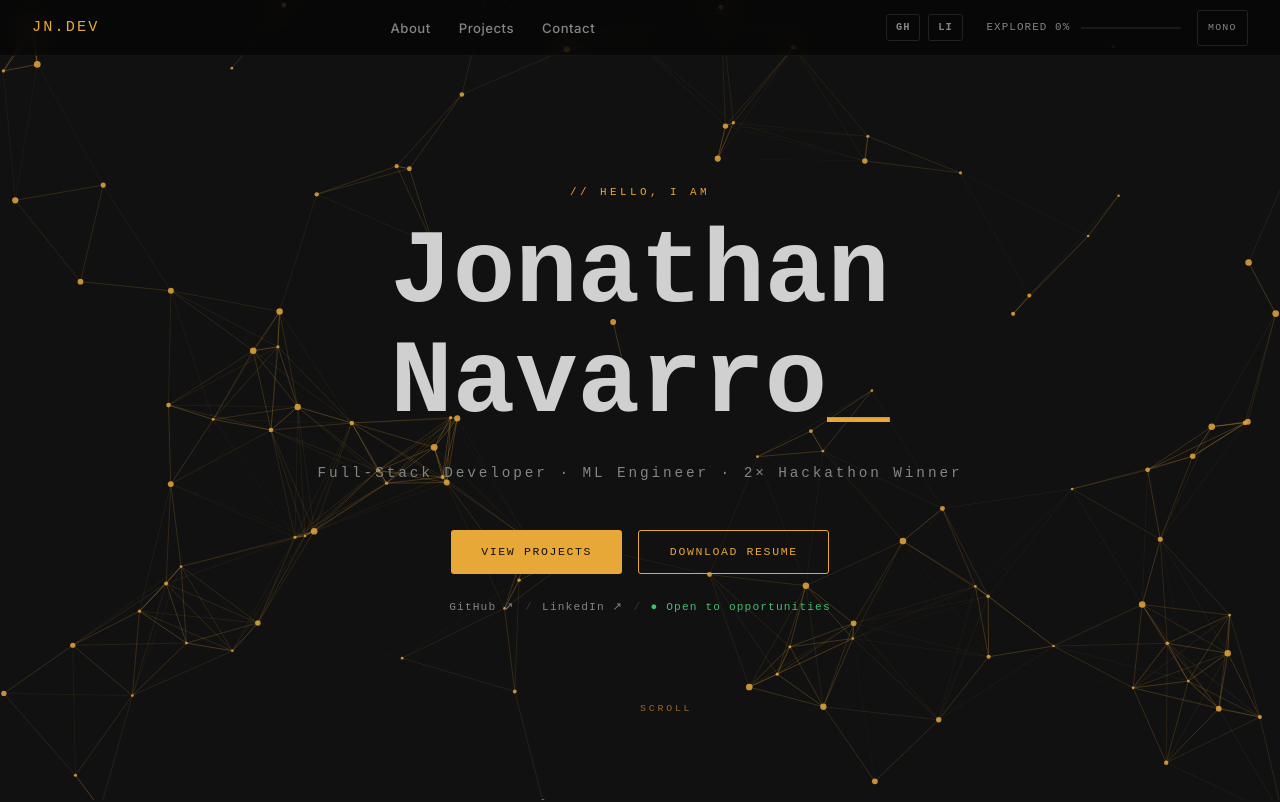
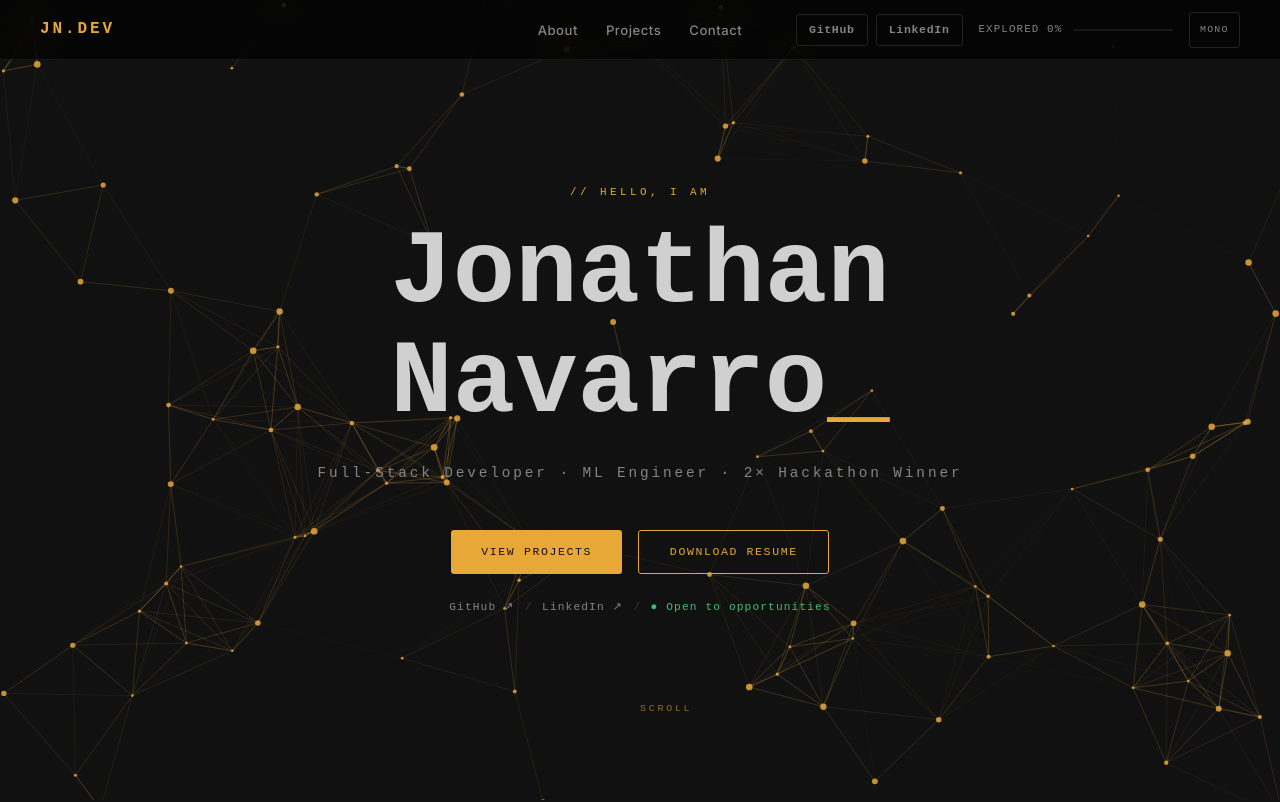
Before and after one commit to Grimgear76/Jonathan-Navarro-Portfolio, a React (Vite) app in the folder frontend/: page / in a window 1280 px wide. Shown: the top 802 px of the page. Built offline with nearby package versions, Linux system fonts and the light colour scheme.

Commit message:
small changes to formatting

```diff
--- a/frontend/src/components/AmbientOverlay.css
+++ b/frontend/src/components/AmbientOverlay.css
@@ -6,8 +6,7 @@
   transition: background 0.8s ease;
 }
 
-/* Light/mono mode: multiply blend tints the warm-white bg instead of washing out */
+/* Light/mono mode: lower opacity to stay subtle on white without a blend mode */
 [data-theme="mono"] .ambient-overlay {
-  mix-blend-mode: multiply;
-  opacity: 0.85;
+  opacity: 0.55;
 }
--- a/frontend/src/components/Navbar.css
+++ b/frontend/src/components/Navbar.css
@@ -4,16 +4,15 @@
   left: 0;
   right: 0;
   z-index: 100;
-  display: flex;
+  display: grid;
+  grid-template-columns: 1fr auto 1fr;
   align-items: center;
-  justify-content: space-between;
-  padding: 0 2rem;
-  height: 56px;
-  background: rgba(0, 0, 0, 0.55);
-  backdrop-filter: blur(12px);
-  -webkit-backdrop-filter: blur(12px);
-  border-bottom: 1px solid rgba(255, 255, 255, 0.05);
-  gap: 1.5rem;
+  padding: 0 2.5rem;
+  height: 60px;
+  background: rgba(0, 0, 0, 0.65);
+  backdrop-filter: blur(16px);
+  -webkit-backdrop-filter: blur(16px);
+  border-bottom: 1px solid rgba(255, 255, 255, 0.07);
 }
 
 [data-theme="mono"] .navbar {
@@ -25,8 +24,9 @@
 .navbar-logo {
   font-family: var(--font-mono);
   color: var(--accent);
-  font-size: 0.95rem;
-  letter-spacing: 0.14em;
+  font-size: 1rem;
+  letter-spacing: 0.18em;
+  font-weight: 700;
   transition: color 0.3s ease;
   flex-shrink: 0;
 }
@@ -37,7 +37,6 @@
   align-items: center;
   gap: 0.25rem;
   list-style: none;
-  flex: 1;
   justify-content: center;
 }
 
@@ -65,30 +64,41 @@
   background: rgba(0, 0, 0, 0.05);
 }
 
+/* ── Right group (social + controls) ── */
+.navbar-end {
+  display: flex;
+  align-items: center;
+  justify-content: flex-end;
+  gap: 1rem;
+}
+
 /* ── Social links ── */
 .navbar-social {
   display: flex;
   align-items: center;
   gap: 0.5rem;
-  flex-shrink: 0;
 }
 
 .navbar-social-link {
   font-family: var(--font-mono);
-  font-size: 0.65rem;
-  font-weight: 700;
-  letter-spacing: 0.1em;
+  font-size: 0.72rem;
+  font-weight: 600;
+  letter-spacing: 0.06em;
   color: var(--text-muted);
   text-decoration: none;
   border: 1px solid var(--border);
   border-radius: var(--radius);
-  padding: 0.25rem 0.55rem;
-  transition: color 0.2s ease, border-color 0.2s ease;
+  padding: 0.3rem 0.75rem;
+  height: 32px;
+  display: flex;
+  align-items: center;
+  transition: color 0.2s ease, border-color 0.2s ease, background 0.2s ease;
 }
 
 .navbar-social-link:hover {
   color: var(--accent);
   border-color: var(--accent);
+  background: rgba(255, 255, 255, 0.04);
 }
 
 @media (max-width: 700px) {
@@ -100,7 +110,6 @@
   display: flex;
   align-items: center;
   gap: 1rem;
-  flex-shrink: 0;
 }
 
 /* ── Progress ── */
@@ -197,7 +206,7 @@
 .mobile-menu {
   display: none;
   position: fixed;
-  top: 56px;
+  top: 60px;
   left: 0;
   right: 0;
   z-index: 99;
@@ -265,7 +274,9 @@
 
 /* ── Responsive: hide nav links on small screens ── */
 @media (max-width: 700px) {
+  .navbar { grid-template-columns: 1fr auto; }
   .navbar-links { display: none; }
+  .navbar-social { display: none; }
   .navbar-right .progress-label { display: none; }
   .navbar-right .progress-bar { display: none; }
   .hamburger { display: flex; }
--- a/frontend/src/components/Navbar.jsx
+++ b/frontend/src/components/Navbar.jsx
@@ -52,11 +52,11 @@ export default function Navbar() {
           ))}
         </ul>
 
+        <div className="navbar-end">
           <div className="navbar-social">
-          <a href="https://github.com/Grimgear76" target="_blank" rel="noopener noreferrer" className="navbar-social-link">GH</a>
-          <a href="https://linkedin.com/in/jonathan-navarro-44923b307" target="_blank" rel="noopener noreferrer" className="navbar-social-link">LI</a>
+            <a href="https://github.com/Grimgear76" target="_blank" rel="noopener noreferrer" className="navbar-social-link">GitHub</a>
+            <a href="https://linkedin.com/in/jonathan-navarro-44923b307" target="_blank" rel="noopener noreferrer" className="navbar-social-link">LinkedIn</a>
           </div>
-
           <div className="navbar-right">
             <div className="navbar-progress">
               <span className="progress-label">EXPLORED {exploredPercent}%</span>
@@ -89,6 +89,7 @@ export default function Navbar() {
               <span className={`hamburger-bar${menuOpen ? ' hamburger-bar--bot-open' : ''}`} />
             </button>
           </div>
+        </div>
       </nav>
 
       {/* Mobile drawer */}
```
Also changed, not shown: 1 other file (tests, documents, lock files or other folders). Lines whose indentation alone changed are shown as unchanged.
